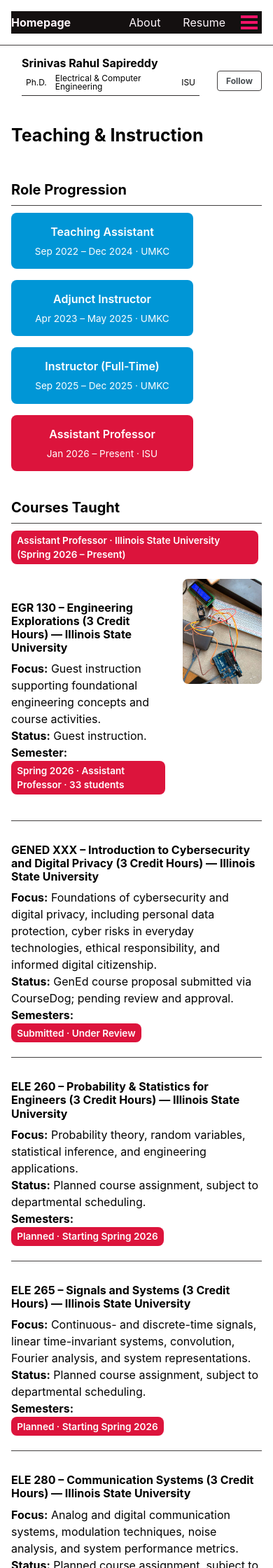
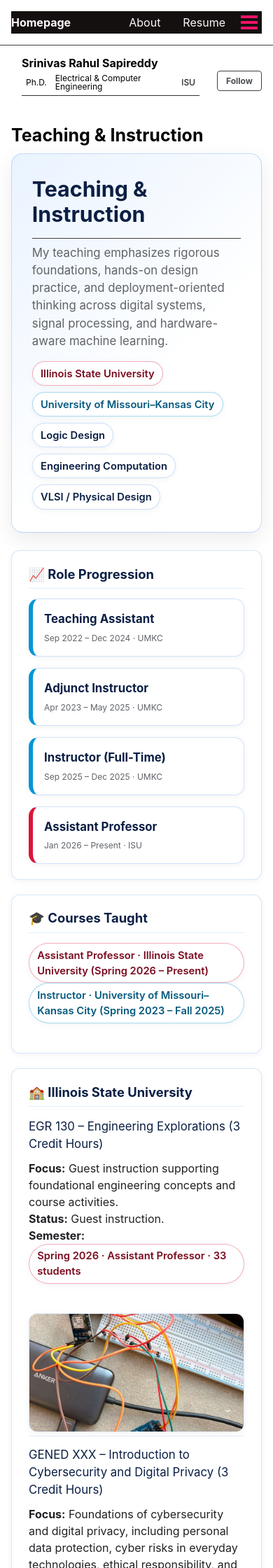
Before and after one commit to srsapireddy/srsapireddy.github.io, a Jekyll site: the page built from _pages/teaching.md, in a window 390 px wide. Shown: the top 2240 px of the page at 70% size. Built offline with Jekyll 4.4.1, drawn with Linux system fonts in a browser that asks for light colours; cached includes are drawn as plain includes; nearby versions of some CDN libraries; some of the changed text lies outside the part shown.

Commit message:
Update teaching.md

```diff
--- a/_pages/teaching.md
+++ b/_pages/teaching.md
@@ -6,205 +6,309 @@
 ---
 
 <style>
-.badge {
-  display: inline-block;
-  padding: 0.25em 0.6em;
-  font-size: 0.85em;
-  font-weight: 600;
-  color: #fff;
-  background-color: #0096d6; /* blue */
-  border-radius: 0.5rem;
-  margin-right: 0.4em;
-}
-  .badge2 {
-  display: inline-block;
-  padding: 0.25em 0.6em;
-  font-size: 0.85em;
-  font-weight: 600;
-  color: #fff;
-  background-color: #DC143C; /* red for ISU */
-  border-radius: 0.5rem;
-  margin-right: 0.4em;
+:root {
+  --blue: #1a73e8;
+  --blue2: #0b5bd3;
+  --isu: #DC143C;
+  --umkc: #0096d6;
+  --bg: #ffffff;
+  --muted: #5f6368;
+  --hover: #e9f3ff;
+  --shadow: 0 10px 30px rgba(0, 0, 0, 0.08);
+  --shadow2: 0 2px 10px rgba(0, 0, 0, 0.05);
+  --radius: 16px;
+  --radius2: 12px;
 }
 
+/* Hero */
+.page-hero {
+  border-radius: var(--radius);
+  padding: 2rem 1.8rem;
+  margin-bottom: 1.6rem;
+  background: linear-gradient(135deg, #e9f3ff 0%, #ffffff 60%);
+  border: 1px solid rgba(26,115,232,0.25);
+  box-shadow: var(--shadow);
+}
+.page-hero h2 {
+  margin: 0 0 0.4rem 0;
+  font-size: 1.9rem;
+  line-height: 1.2;
+  color: #0b1f44;
+}
+.page-hero p {
+  margin: 0.5rem 0 0 0;
+  color: var(--muted);
+  font-size: 1.05rem;
+  max-width: 75ch;
+}
+
+/* Badges */
+.badges {
+  display: flex;
+  flex-wrap: wrap;
+  gap: 0.55rem;
+  margin-top: 1rem;
+}
+.badge {
+  display: inline-flex;
+  align-items: center;
+  gap: 0.35rem;
+  padding: 0.35rem 0.7rem;
+  border-radius: 999px;
+  background: #ffffff;
+  border: 1px solid rgba(26,115,232,0.22);
+  box-shadow: var(--shadow2);
+  font-size: 0.92rem;
+  color: #0b1f44;
+  font-weight: 600;
+}
+.badge.isu { border-color: rgba(220,20,60,0.35); color: #7a0b1f; }
+.badge.umkc { border-color: rgba(0,150,214,0.35); color: #065a7d; }
+
+/* Cards / Sections */
+.section {
+  border: 1px solid rgba(26,115,232,0.18);
+  background: var(--bg);
+  padding: 1.35rem 1.5rem;
+  margin-bottom: 1.3rem;
+  border-radius: var(--radius2);
+  box-shadow: var(--shadow2);
+  transition: 0.25s ease-in-out;
+}
+.section:hover {
+  background: #fbfdff;
+  transform: translateY(-2px);
+  box-shadow: var(--shadow);
+}
+.section h3 {
+  margin-top: 0;
+  color: #0b1f44;
+  font-size: 1.15rem;
+  display: flex;
+  align-items: center;
+  gap: 0.55rem;
+}
+.section p { color: #202124; }
+.section ul { padding-left: 1.2rem; margin-bottom: 0.4rem; }
+.section li { margin-bottom: 0.4rem; }
+
+/* Divider */
+.divider { height: 1px; background: rgba(26,115,232,0.12); margin: 0.3rem 0 0.9rem 0; }
+
+/* Grid */
+.grid-2 { display: grid; grid-template-columns: 1fr; gap: 1.3rem; }
+@media (min-width: 900px) { .grid-2 { grid-template-columns: 1fr 1fr; } }
+
+/* Role progression cards */
+.role-grid { display: grid; grid-template-columns: 1fr; gap: 1rem; }
+@media (min-width: 900px) { .role-grid { grid-template-columns: repeat(4, 1fr); } }
+.role-card {
+  border-radius: 14px;
+  padding: 1rem 1rem;
+  background: #ffffff;
+  border: 1px solid rgba(26,115,232,0.2);
+  box-shadow: var(--shadow2);
+}
+.role-card strong { display:block; color:#0b1f44; font-size:1.05rem; }
+.role-card small { display:block; margin-top:0.35rem; color: var(--muted); }
+.role-card.umkc { border-left: 6px solid var(--umkc); }
+.role-card.isu { border-left: 6px solid var(--isu); }
+
+/* Course header */
+.course-title { margin: 0.1rem 0 0.6rem 0; font-size: 1.05rem; color:#0b1f44; }
+.meta { color: var(--muted); margin: 0.2rem 0 0.7rem 0; }
+
+/* Image */
+.course-img {
+  width:100%;
+  max-height:170px;
+  object-fit:cover;
+  border-radius:12px;
+  box-shadow: var(--shadow2);
+  border: 1px solid rgba(26,115,232,0.15);
+  cursor: zoom-in;
+}
 </style>
 
-<h2>Role Progression</h2>
-
-<div class="career-cards">
-  <div class="card">
-    Teaching Assistant
-    <small>Sep 2022 – Dec 2024 · UMKC</small>
-  </div>
-  <div class="card">
-    Adjunct Instructor
-    <small>Apr 2023 – May 2025 · UMKC</small>
-  </div>
-  <div class="card">
-    Instructor (Full-Time)
-    <small>Sep 2025 – Dec 2025 · UMKC</small>
-  </div>
-  <div class="card highlight">
-    Assistant Professor
-    <small>Jan 2026 – Present · ISU</small>
+<div class="page-hero">
+  <h2>Teaching &amp; Instruction</h2>
+  <p>
+    My teaching emphasizes rigorous foundations, hands-on design practice, and deployment-oriented thinking across digital systems,
+    signal processing, and hardware-aware machine learning.
+  </p>
+  <div class="badges">
+    <span class="badge isu">Illinois State University</span>
+    <span class="badge umkc">University of Missouri–Kansas City</span>
+    <span class="badge">Logic Design</span>
+    <span class="badge">Engineering Computation</span>
+    <span class="badge">VLSI / Physical Design</span>
   </div>
 </div>
 
-<style>
-.career-cards {
-  display: flex;
-  gap: 1rem;
-  flex-wrap: wrap;
-}
-.card {
-  padding: 15px;
-  border-radius: 8px;
-  background: #0096d6;
-  color: white;
-  width: 260px;
-  font-weight: 600;
-  text-align: center;
-}
-.highlight {
-  background: #DC143C;
-}
-.card small {
-  display: block;
-  font-weight: normal;
-  font-size: 0.85em;
-  margin-top: 6px;
-}
-</style>
+<div class="section">
+  <h3>📈 Role Progression</h3>
+  <div class="divider"></div>
 
-<h2>Courses Taught</h2>
+  <div class="role-grid">
+    <div class="role-card umkc">
+      <strong>Teaching Assistant</strong>
+      <small>Sep 2022 – Dec 2024 · UMKC</small>
+    </div>
+    <div class="role-card umkc">
+      <strong>Adjunct Instructor</strong>
+      <small>Apr 2023 – May 2025 · UMKC</small>
+    </div>
+    <div class="role-card umkc">
+      <strong>Instructor (Full-Time)</strong>
+      <small>Sep 2025 – Dec 2025 · UMKC</small>
+    </div>
+    <div class="role-card isu">
+      <strong>Assistant Professor</strong>
+      <small>Jan 2026 – Present · ISU</small>
+    </div>
+  </div>
+</div>
 
-<span class="badge2">
-  Assistant Professor · Illinois State University (Spring 2026 – Present)
-</span>
+<div class="section">
+  <h3>🎓 Courses Taught</h3>
+  <div class="divider"></div>
+  <p class="meta">
+    <span class="badge isu">Assistant Professor · Illinois State University (Spring 2026 – Present)</span>
+    <span class="badge umkc">Instructor · University of Missouri–Kansas City (Spring 2023 – Fall 2025)</span>
+  </p>
+</div>
 
-<div style="display:flex; align-items:flex-start; gap:20px;">
+<div class="section">
+  <h3>🏫 Illinois State University</h3>
+  <div class="divider"></div>
 
-  <div style="flex:2;">
-    <h3>EGR 130 – Engineering Explorations (3 Credit Hours) — Illinois State University</h3>
-    <p>
-      <strong>Focus:</strong> Guest instruction supporting foundational engineering concepts and course activities.<br>
-      <strong>Status:</strong> Guest instruction.<br>
-      <strong>Semester:</strong><br>
-      <span class="badge2">Spring 2026 · Assistant Professor · 33 students</span>
-    </p>
+  <div class="grid-2">
+    <div>
+      <div class="course-title">EGR 130 – Engineering Explorations (3 Credit Hours)</div>
+      <p>
+        <strong>Focus:</strong> Guest instruction supporting foundational engineering concepts and course activities.<br>
+        <strong>Status:</strong> Guest instruction.<br>
+        <strong>Semester:</strong> <span class="badge isu">Spring 2026 · Assistant Professor · 33 students</span>
+      </p>
+    </div>
+
+    <div>
+      <a href="/images/ENGR130.jpeg" target="_blank" rel="noopener">
+        <img src="/images/ENGR130.jpeg" alt="EGR 130 Laboratory" class="course-img">
+      </a>
+    </div>
   </div>
 
-  <div style="flex:1;">
-    <a href="/images/ENGR130.jpeg" target="_blank">
-      <img
-        src="/images/ENGR130.jpeg"
-        alt="ENGR 130 Laboratory"
-        style="
-          width:100%;
-          max-height:160px;
-          object-fit:cover;
-          border-radius:8px;
-          cursor:zoom-in;
-        ">
-    </a>
-  </div>
+  <div class="divider"></div>
 
+  <div class="course-title">GENED XXX – Introduction to Cybersecurity and Digital Privacy (3 Credit Hours)</div>
+  <p>
+    <strong>Focus:</strong> Foundations of cybersecurity and digital privacy, including personal data protection, cyber risks in everyday technologies,
+    ethical responsibility, and informed digital citizenship.<br>
+    <strong>Status:</strong> GenEd course proposal submitted via CourseDog; pending review and approval.<br>
+    <strong>Semesters:</strong> <span class="badge isu">Submitted · Under Review</span>
+  </p>
+
+  <div class="divider"></div>
+
+  <div class="course-title">ELE 260 – Probability &amp; Statistics for Engineers (3 Credit Hours)</div>
+  <p>
+    <strong>Focus:</strong> Probability theory, random variables, statistical inference, and engineering applications.<br>
+    <strong>Status:</strong> Planned course assignment, subject to departmental scheduling.<br>
+    <strong>Semesters:</strong> <span class="badge isu">Planned · Starting Spring 2026</span>
+  </p>
+
+  <div class="divider"></div>
+
+  <div class="course-title">ELE 265 – Signals and Systems (3 Credit Hours)</div>
+  <p>
+    <strong>Focus:</strong> Continuous- and discrete-time signals, linear time-invariant systems, convolution, Fourier analysis, and system representations.<br>
+    <strong>Status:</strong> Planned course assignment, subject to departmental scheduling.<br>
+    <strong>Semesters:</strong> <span class="badge isu">Planned · Starting Spring 2026</span>
+  </p>
+
+  <div class="divider"></div>
+
+  <div class="course-title">ELE 280 – Communication Systems (3 Credit Hours)</div>
+  <p>
+    <strong>Focus:</strong> Analog and digital communication systems, modulation techniques, noise analysis, and system performance metrics.<br>
+    <strong>Status:</strong> Planned course assignment, subject to departmental scheduling.<br>
+    <strong>Semesters:</strong> <span class="badge isu">Planned · Starting Spring 2026</span>
+  </p>
 </div>
 
-<hr>
+<div class="section">
+  <h3>🏛️ University of Missouri–Kansas City</h3>
+  <div class="divider"></div>
 
-<h3>GENED XXX – Introduction to Cybersecurity and Digital Privacy (3 Credit Hours) — Illinois State University</h3>
-<strong>Focus:</strong> Foundations of cybersecurity and digital privacy, including personal data protection, cyber risks in everyday technologies, ethical responsibility, and informed digital citizenship.<br>
-<strong>Status:</strong> GenEd course proposal submitted via CourseDog; pending review and approval.<br>
-<strong>Semesters:</strong><br>
-<span class="badge2">Submitted · Under Review</span>
+  <div class="course-title">ENGR E&amp;C 216 – Engineering Computation (4 Credit Hours)</div>
+  <p>
+    <strong>Focus:</strong> C programming for engineering (control structures, modular design, numerics).<br>
+    <strong>Syllabus:</strong> Structured program development using Python and C, algorithms, and data structures.<br>
+    <strong>Semesters taught:</strong><br>
+    <span class="badge umkc">Spring 2025 · Adjunct Instructor · 49 students</span>
+    <span class="badge umkc">Fall 2025 · Instructor (Full-Time) · 53 students</span>
+  </p>
 
-<hr>
+  <div class="divider"></div>
 
-<h3>ELE 260 – Probability & Statistics for Engineers (3 Credit Hours) — Illinois State University</h3>
-<strong>Focus:</strong> Probability theory, random variables, statistical inference, and engineering applications.<br>
-<strong>Status:</strong> Planned course assignment, subject to departmental scheduling.<br>
-<strong>Semesters:</strong><br>
-<span class="badge2">Planned · Starting Spring 2026</span>
+  <div class="course-title">ENGR E&amp;C 226 – Logic Design (3 Credit Hours)</div>
+  <p>
+    <strong>Focus:</strong> Combinational and sequential logic, FSMs, Verilog modeling, and simulation labs.<br>
+    <strong>Syllabus:</strong> Logic minimization, sequential circuit design, and digital system design.<br>
+    <strong>Semesters taught:</strong><br>
+    <span class="badge umkc">Spring 2025 · Adjunct Instructor · 13 students</span>
+    <span class="badge umkc">Fall 2025 · Instructor (Full-Time) · 47 students</span>
+  </p>
 
-<hr>
+  <div class="divider"></div>
 
-<h3>ELE 265 – Signals and Systems (3 Credit Hours) — Illinois State University</h3>
-<strong>Focus:</strong> Continuous- and discrete-time signals, linear time-invariant systems, convolution,
-Fourier analysis, and system representations.<br>
-<strong>Status:</strong> Planned course assignment, subject to departmental scheduling.<br>
-<strong>Semesters:</strong><br>
-<span class="badge2">Planned · Starting Spring 2026</span>
+  <div class="course-title">ENGR E&amp;C 443/5533 – Analog Integrated Circuit Design (3 Credit Hours)</div>
+  <p>
+    <strong>Focus:</strong> CMOS analog circuits including current mirrors, differential pairs, gain stages, and frequency response; Virtuoso-based labs.<br>
+    <strong>Semesters taught:</strong><br>
+    <span class="badge umkc">Spring 2023 · Adjunct Instructor · 13 students</span>
+    <span class="badge umkc">Spring 2024 · Adjunct Instructor · 16 students</span>
+  </p>
 
-<hr>
+  <div class="divider"></div>
 
-<h3>ELE 280 – Communication Systems (3 Credit Hours) — Illinois State University</h3>
-<strong>Focus:</strong> Analog and digital communication systems, modulation techniques,
-noise analysis, and system performance metrics.<br>
-<strong>Status:</strong> Planned course assignment, subject to departmental scheduling.<br>
-<strong>Semesters:</strong><br>
-<span class="badge2">Planned · Starting Spring 2026</span>
+  <div class="course-title">ENGR E&amp;C 447/5547 – ASIC Physical Design and Testing (3 Credit Hours)</div>
+  <p>
+    <strong>Focus:</strong> RTL→GDSII flow; synthesis, place-and-route, CTS, STA, and signoff.<br>
+    <strong>Syllabus:</strong> Hands-on physical design using industry tools from RTL through GDSII, including floorplanning, power planning, routing,
+    timing, and ECO.<br>
+    <strong>Semesters taught:</strong><br>
+    <span class="badge umkc">Fall 2023 · Adjunct Instructor · 14 students</span>
+    <span class="badge umkc">Fall 2024 · Adjunct Instructor · 13 students</span>
+    <span class="badge umkc">Fall 2025 · Instructor (Full-Time) · 9 students</span>
+  </p>
+</div>
 
-<hr>
+<div class="section">
+  <h3>🧑‍🏫 Additional Teaching (Graduate Teaching Assistant)</h3>
+  <div class="divider"></div>
 
-<span class="badge">
-  Instructor · University of Missouri–Kansas City (Spring 2023 – Fall 2025)
-</span>
+  <div class="course-title">ENGR E&amp;C 442/5542 – Introduction to VLSI Design (3 Credit Hours)</div>
+  <p>
+    <span class="badge umkc">Fall 2022 · Graduate Teaching Assistant · 25 students</span><br>
+    <strong>Syllabus:</strong> Fundamentals of CMOS VLSI design and layout with exposure to commercial CAD tools.
+  </p>
 
-<h3>ENGR E&amp;C 216 – Engineering Computation (4 Credit Hours)</h3>
-<strong>Focus:</strong> C programming for engineering (control structures, modular design, numerics).<br>
-<strong>Syllabus:</strong> Structured program development using Python and C, algorithms, and data structures.<br>
-<strong>Semesters taught:</strong><br>
-<span class="badge">Spring 2025 · Adjunct Instructor · 49 students</span>
-<span class="badge">Fall 2025 · Instructor (Full-Time) · 53 students</span>
+  <div class="divider"></div>
 
-<hr>
+  <div class="course-title">ENGR E&amp;C 228 – Computer Design (3 Credit Hours)</div>
+  <p>
+    <span class="badge umkc">Spring 2024 · Graduate Teaching Assistant · 52 students</span><br>
+    <strong>Syllabus:</strong> Computer organization, datapath and control design, memory systems, and introductory Verilog HDL.
+  </p>
 
-<h3>ENGR E&amp;C 226 – Logic Design (3 Credit Hours)</h3>
-<strong>Focus:</strong> Combinational and sequential logic, FSMs, Verilog modeling, and simulation labs.<br>
-<strong>Syllabus:</strong> Logic minimization, sequential circuit design, and digital system design.<br>
-<strong>Semesters taught:</strong><br>
-<span class="badge">Spring 2025 · Adjunct Instructor · 13 students</span>
-<span class="badge">Fall 2025 · Instructor (Full-Time) · 47 students</span>
+  <div class="divider"></div>
 
-<hr>
-
-<h3>ENGR E&amp;C 443/5533 – Analog Integrated Circuit Design (3 Credit Hours)</h3>
-<strong>Focus:</strong> CMOS analog circuits including current mirrors, differential pairs,
-gain stages, and frequency response; Virtuoso-based labs.<br>
-<strong>Semesters taught:</strong><br>
-<span class="badge">Spring 2023 · Adjunct Instructor · 13 students</span>
-<span class="badge">Spring 2024 · Adjunct Instructor · 16 students</span>
-
-<hr>
-
-<h3>ENGR E&amp;C 447/5547 – ASIC Physical Design and Testing (3 Credit Hours)</h3>
-<strong>Focus:</strong> RTL→GDSII flow; synthesis, place-and-route, CTS, STA, and signoff.<br>
-<strong>Syllabus:</strong> Hands-on physical design using industry tools from RTL through GDSII,
-including floorplanning, power planning, routing, timing, and ECO.<br>
-<strong>Semesters taught:</strong><br>
-<span class="badge">Fall 2023 · Adjunct Instructor · 14 students</span>
-<span class="badge">Fall 2024 · Adjunct Instructor · 13 students</span>
-<span class="badge">Fall 2025 · Instructor (Full-Time) · 9 students</span>
-
-
-<h2>Additional Teaching (Graduate Teaching Assistant)</h2>
-
-<h3>ENGR E&amp;C 442/5542 – Introduction to VLSI Design (3 Credit Hours)</h3>
-<span class="badge">Fall 2022 · Graduate Teaching Assistant · 25 students</span><br>
-<strong>Syllabus:</strong> Fundamentals of CMOS VLSI design and layout with exposure to commercial CAD tools.
-
-<hr>
-
-<h3>ENGR E&amp;C 228 – Computer Design (3 Credit Hours)</h3>
-<span class="badge">Spring 2024 · Graduate Teaching Assistant · 52 students</span><br>
-<strong>Syllabus:</strong> Computer organization, datapath and control design, memory systems,
-and introductory Verilog HDL.
-
-<hr>
-
-<h3>ENGR E&amp;C 402/403 – Senior Design I & II (6 Credit Hours)</h3>
-<span class="badge">Fall 2022 · Graduate Teaching Assistant · 18 students</span>
-<span class="badge">Spring 2023 · Graduate Teaching Assistant · 19 students</span><br>
-<strong>Syllabus:</strong> Capstone design emphasizing prototyping, fabrication,
-project management, and technical communication.
+  <div class="course-title">ENGR E&amp;C 402/403 – Senior Design I &amp; II (6 Credit Hours)</div>
+  <p>
+    <span class="badge umkc">Fall 2022 · Graduate Teaching Assistant · 18 students</span>
+    <span class="badge umkc">Spring 2023 · Graduate Teaching Assistant · 19 students</span><br>
+    <strong>Syllabus:</strong> Capstone design emphasizing prototyping, fabrication, project management, and technical communication.
+  </p>
+</div>
```
